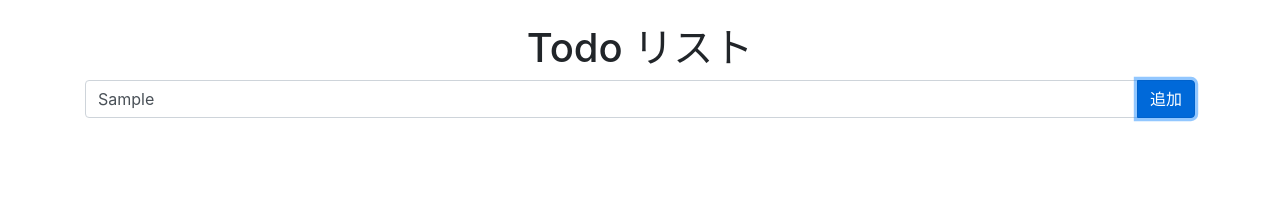
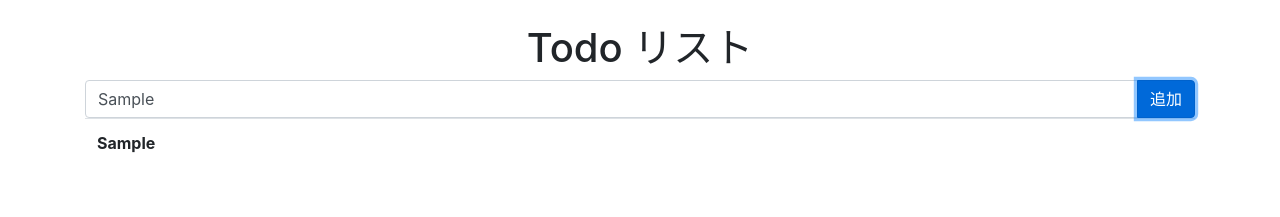
Before and after one commit to ariju/react-firebase-hosting, a React (Create React App) app: page / in a window 1280 px wide. Both pictures are taken after typing "Sample" into the empty fields and a click on the button "追加". Shown: the top 217 px of the page. Built offline with nearby package versions, Linux system fonts and the light colour scheme.

Commit message:
リスト表示

```diff
--- a/src/App.js
+++ b/src/App.js
@@ -1,7 +1,7 @@
 import React, {useState} from 'react';
 import 'bootstrap/dist/css/bootstrap.min.css';
 import './App.css';
-import { Container, Form, InputGroup, Input, InputGroupAddon, Button} from 'reactstrap'
+import { Container, Form, InputGroup, Input, InputGroupAddon, Button, Table} from 'reactstrap'
 
 function App() {
   const [value, setValue] = useState('')
@@ -32,6 +32,19 @@ function App() {
           </InputGroup>
         </Form>
       </Container>
+      <Container>
+        <Table>
+          <tbody>
+            {todos && todos.map((todo, index) => (
+            <tr key={index}>
+              <th className="text-left">
+                {todo}
+              </th>
+            </tr>
+            ))}
+          </tbody>
+        </Table>
+      </Container>
     </div>
   );
 }
```
